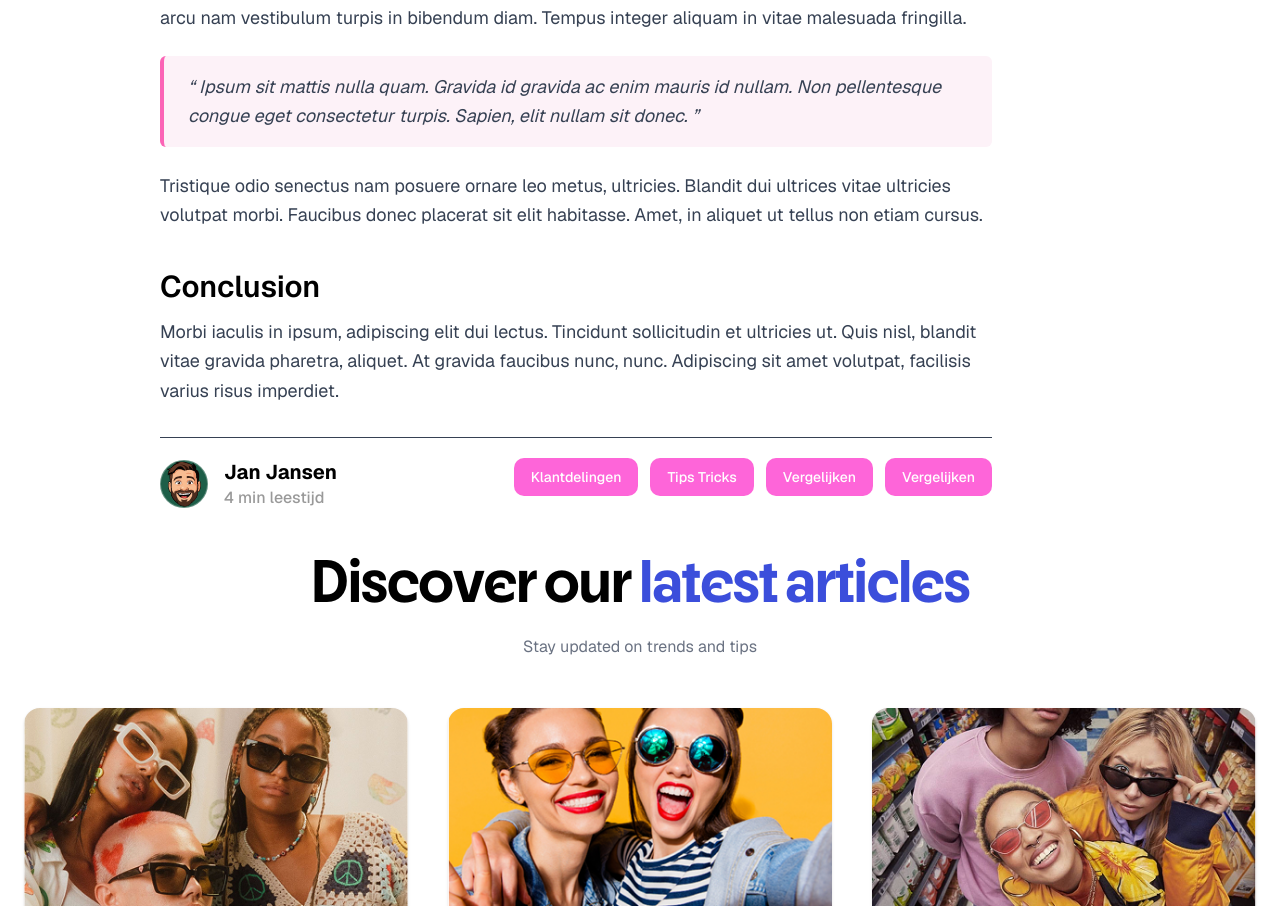
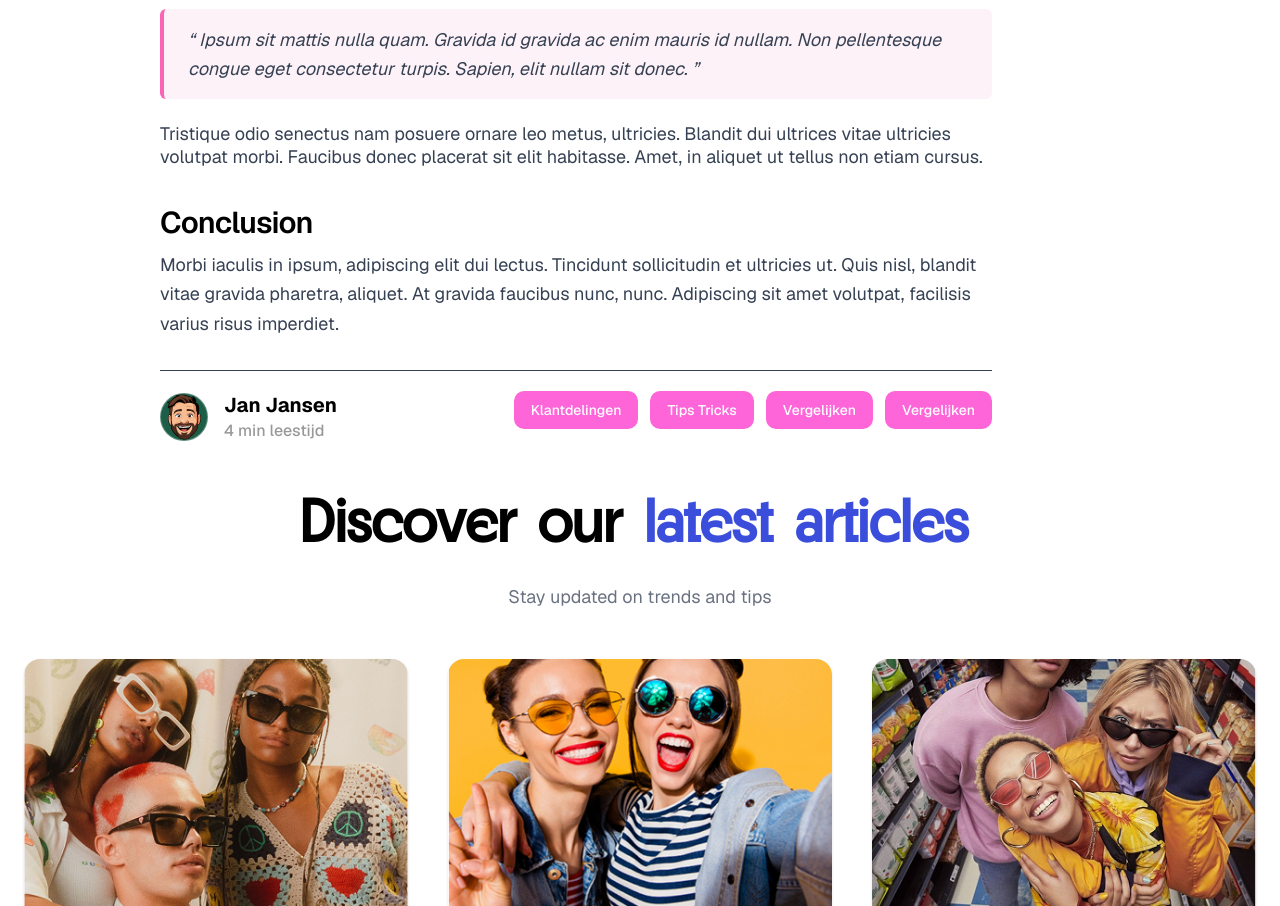
Before and after one commit to RimshaZahidIqbal/vergelijker-react-framer-motion, a React (Vite) app: page /blogdetail in a window 1280 px wide. Shown: the part 1894-2800 px from the top of the page. Built offline with nearby package versions, Linux system fonts and the light colour scheme.

Commit message:
fixing css

```diff
--- a/src/components/sections/CardSection.jsx
+++ b/src/components/sections/CardSection.jsx
@@ -5,29 +5,29 @@ import AnimatedText from "../ui/AnimatedText";
 const CardSection = () => {
     return (
         <>
-            <div className="text-left mb-6 leading-[1.31] tracking-[-0.02em] px-4 sm:px-6 lg:px-10 xl:px-16 2xl:px-24">
+            <div className="text-left mb-6 leading-[1.31] tracking-[-0.02em] w-full py-10 sm:py-14 md:py-16 px-4 sm:px-6 md:px-12">
                 <h1
                     className="
       font-[Neighbor] font-semibold
-      text-[28px] sm:text-[36px] md:text-[48px] lg:text-[58px] xl:text-[62px] 2xl:text-[68px]
-      leading-[1.1] tracking-[-0.02em] text-gray-900
+      text-[28px] sm:text-[36px] md:text-[48px] lg:text-[58px] xl:text-[64px] 2xl:text-[68px]
+      leading-[1.1] tracking-[-0.02em]
     "
                 >
                     {/* Line 1 */}
-                    <div className="flex flex-wrap items-center gap-2 sm:gap-3">
-                        <AnimatedText text="Get your" />
+                    <div className="flex flex-wrap items-center">
+                        <AnimatedText text="Get your" as="h2" className="text-[#212121]" />
 
                         {/* Girl Image */}
                         <img
                             src={GirlImage}
                             alt="Girl Illustration"
-                            className="w-[60px] sm:w-[80px] md:w-[100px] lg:w-[120px] xl:w-[133px] h-auto rounded-full object-cover"
+                            className=" h-8 w-[60px] sm:w-[80px] sm:h-9 md:w-[100px] md:h-10 lg:h-11 lg:w-[120px] xl:w-[133px]  rounded-full object-cover"
                         />
 
                         {/* Circle with Group4 */}
                         <span className="inline-flex items-center justify-center
-        w-8 h-8 sm:w-9 sm:h-9 md:w-10 md:h-10 lg:w-11 lg:h-11
-        rounded-full bg-[#FE65D9]"
+                            w-8 h-8 sm:w-9 sm:h-9 md:w-10 md:h-10 lg:w-11 lg:h-11
+                            rounded-full bg-[#FE65D9]"
                         >
                             <img
                                 src={Group4}
@@ -39,13 +39,12 @@ const CardSection = () => {
 
                     {/* Line 2 */}
                     <div className="flex flex-wrap gap-2 sm:gap-3 mt-2 sm:mt-3">
-                        <AnimatedText className="text-[#3B4EDB]" text="perfect match" />
-                        <AnimatedText text="in" />
+                        <AnimatedText text="perfect match in" as="h2" />
                     </div>
 
                     {/* Line 3 (Left Aligned Fix) */}
                     <div className="mt-1 sm:mt-2 flex items-start">
-                        <AnimatedText text="3 simple steps" />
+                        <AnimatedText text="3 simple steps" as="h2" />
                     </div>
                 </h1>
 
@@ -63,7 +62,7 @@ const CardSection = () => {
 
 
 
-            <div className="grid grid-cols-1 w-full  sm:grid-cols-2 lg:grid-cols-3 gap-1.5 ">
+            <div className=" grid grid-cols-1   sm:grid-cols-2 lg:grid-cols-3 gap-1.5 ">
                 <Card
                     icon={<img src={Group1} alt="Step 01" className="w-6 h-6" />}
                     number="Step 01"
--- a/src/components/sections/ComparisonSection .jsx
+++ b/src/components/sections/ComparisonSection .jsx
@@ -53,15 +53,12 @@ const ComparisonSection = () => {
                     {/* LEFT SIDE HEADING */}
                     <div className="flex flex-wrap leading-tight w-full lg:w-1/2 text-left">
                         <AnimatedText
-                            text="The comparison "
+                            text="The comparison site"
+
                             className="block font-[Neighbor] font-semibold text-3xl sm:text-4xl md:text-5xl lg:text-6xl tracking-[-0.02em]"
                         />
                         <AnimatedText
-                            text="site"
-                            className="block font-[Neighbor] font-semibold text-3xl sm:text-4xl md:text-5xl lg:text-6xl tracking-[-0.02em] text-pink-400"
-                        />
-                        <AnimatedText
-                            text="that puts "
+                            text="that puts"
                             className="block font-[Neighbor] font-semibold text-3xl sm:text-4xl md:text-5xl lg:text-6xl tracking-[-0.02em] text-pink-400"
                         />
                         <AnimatedText
@@ -294,10 +291,24 @@ const ComparisonSection = () => {
                         </div>
 
                         {/* TEXT */}
-                        <AnimatedText
-                            text="Transparent Privacy Policy"
-                            className="font-[Neighbor] text-base sm:text-xl md:text-2xl lg:text-3xl text-center md:text-left leading-snug"
-                        />
+                        <div className="flex flex-col">
+                            <AnimatedText
+                                text="Transparent"
+                                lineBreakChar="\n"
+                                className="font-[Neighbor] text-base sm:text-xl md:text-2xl lg:text-3xl text-center md:text-left leading-snug"
+                            />
+                            <AnimatedText
+                                text="Privacy"
+                                lineBreakChar="\n"
+                                className="font-[Neighbor] text-base sm:text-xl md:text-2xl lg:text-3xl text-center md:text-left leading-snug"
+                            />
+                            <AnimatedText
+                                text="Policy"
+                                lineBreakChar="\n"
+                                className="font-[Neighbor] text-base sm:text-xl md:text-2xl lg:text-3xl text-center md:text-left leading-snug"
+                            />
+
+                        </div>
                     </div>
 
                 </div>
--- a/src/components/sections/Footer.jsx
+++ b/src/components/sections/Footer.jsx
@@ -44,7 +44,7 @@ const Footer = () => {
     };
 
     return (
-        <div className="relative flex flex-col items-center w-full bg-[#0C0C0C] rounded-3xl mt-32">
+        <footer className="relative flex flex-col items-center w-full bg-[#0C0C0C] rounded-3xl mt-32">
 
             <div className="relative w-full flex justify-center z-20 -translate-y-1/2">
                 <FooterTopSection />
@@ -55,7 +55,7 @@ const Footer = () => {
             <div className="w-full bg-[#0C0C0C] rounded-3xl py-12 px-6 relative text-white/80 overflow-hidden">
                 <div className="flex flex-col md:flex-row md:justify-between items-center gap-4 mb-12 relative z-10">
 
-                    <div className="flex flex-between gap-5">
+                    <div className="flex justify-between gap-5">
 
                         {["Home", "Blogs", "Vergelijkingen", "Over ons"].map((text, i) => (
                             <RoundedButton
@@ -79,7 +79,7 @@ const Footer = () => {
 
                 <hr className="border-white/20 mb-8" />
 
-                <div className="block md:hidden mb-12 relative z-10">
+                <div className="block md:hidden mb-12 sticky z-12 bottom-0">
                     {Object.entries(sections).map(([title, items]) => (
                         <FooterAccordion key={title} title={title}>
                             <ul className="space-y-2 text-white/80">{items.map((i, j) => <li key={j}>{i}</li>)}</ul>
@@ -120,13 +120,13 @@ const Footer = () => {
                             <a href="#"><FaLinkedinIn /></a>
                         </div>
                         <p className="text-xs text-white/60">
-                            © Copyright 2025, Vergelijker Engels. All Rights Reserved
+                            © Copyright  {new Date().getFullYear()} , Vergelijker Engels. All Rights Reserved
                         </p>
                     </div>
                 </div>
             </div>
 
-        </div>
+        </footer>
     );
 };
 
--- a/src/components/sections/InfoSection.jsx
+++ b/src/components/sections/InfoSection.jsx
@@ -1,38 +1,39 @@
 import React from 'react'
 import AnimatedText from '../ui/AnimatedText'
+import Spacer from '../ui/Spacer'
+import { div } from 'motion/react-client'
 
 const InfoSection = () => {
     return (
-        <div className="flex items-center justify-center">
-            <div className="text-center mb-6 leading-[1.31] tracking-[-0.02em]">
-                <h2
-                    className="font-[Neighbor] font-semibold text-[62px] leading-[103%] tracking-[-0.02em] max-w-2xl text-gray-900"
-                >
-                    {/* Line 1 */}
-                    <span className="inline-flex gap-3">
-                        <AnimatedText text="Smart choices" />
-                        <AnimatedText className="text-[#FE65D9]" text="start with" />
-                    </span>
+        <div>
+            <Spacer len="1" />
+            <div className="flex items-center justify-center ">
 
-                    {/* Line 2 */}
-                    <span className="inline-flex gap-3 justify-center w-full">
-                        <AnimatedText className="text-[#FE65D9]" text="good" />
-                        <AnimatedText text="information" />
-                    </span>
-                </h2>
-
-                <p
-                    className="
+                <div className="text-center ">
+                    <AnimatedText
+                        text="Smart choices start"
+                        lineBreakChar="\n"
+                        Tag='h2'
+                        className="font-[Neighbor] font-medium text-[41px]  lg:text-[64px] leading-[100%]  tracking-[-0.03em] max-w-2xl text-[#212121]"
+                    />
+                    <AnimatedText
+                        text="with good information"
+                        lineBreakChar="\n"
+                        Tag='h2'
+                        className="font-[Neighbor] font-medium text-[41px]  lg:text-[64px] leading-[100%]  tracking-[-0.03em] max-w-2xl text-[#212121]"
+                    />
+                    <p
+                        className="
                     w-full font-normal
                     text-[10px] sm:text-[12px] md:text-[14px] lg:text-[16px]
-                    leading-[149%] text-center
+                    leading-[1.5] text-center tracking-[0em]
                     max-w-xl mx-auto mt-6
                 "
-                >
-                    We give you clear, unbiased insights so you can make <br /> smarter choices with confidence.
-                </p>
+                    >
+                        We give you clear, unbiased insights so you can make <br /> smarter choices with confidence.
+                    </p>
+                </div>
             </div>
-
         </div>
     )
 }
--- a/src/components/sections/InsuranceSection.jsx
+++ b/src/components/sections/InsuranceSection.jsx
@@ -49,8 +49,8 @@ const ComparisonSection = () => {
                         key={f.id}
                         onClick={() => setActiveIndex(index)}
                         className={`rounded-full px-4 sm:px-5 lg:px-6 py-2 border text-xs sm:text-sm lg:text-base font-medium transition-colors duration-300 ${active.id === f.id
-                                ? "bg-[#3B4EDB] text-white"
-                                : "bg-white text-gray-800 border-gray-300 hover:bg-gray-100"
+                            ? "bg-[#3B4EDB] text-white"
+                            : "bg-white text-gray-800 border-gray-300 hover:bg-gray-100"
                             }`}
                     >
                         {f.label}
--- a/src/components/sections/Navbar.jsx
+++ b/src/components/sections/Navbar.jsx
@@ -23,7 +23,7 @@ const Navbar = () => {
     // ✅ NavLink Component (uses react-router Link)
     const NavLink = ({ children, to }) => (
         <motion.div
-            className="relative font-medium text-black flex flex-col items-start"
+            className="relative font-medium text-[#212121] flex flex-col items-start"
             initial="hidden"
             whileHover="visible"
         >
@@ -49,7 +49,7 @@ const Navbar = () => {
     );
 
     return (
-        <nav className="w-full bg-white sticky top-0 left-0 z-50">
+        <nav className="w-full bg-white gap-x-6 gap-y-6 top-0 left-0 z-50">
             <div className="max-w-7xl mx-auto px-4 sm:px-6 lg:px-8 flex items-center justify-between h-16">
                 {/* Logo */}
                 <motion.img
@@ -95,7 +95,7 @@ const Navbar = () => {
                     initial={{ opacity: 0, y: -20 }}
                     animate={{ opacity: 1, y: 0 }}
                     exit={{ opacity: 0, y: -20 }}
-                    className="md:hidden bg-white shadow-md px-6 py-6 space-y-4"
+                    className="md:hidden bg-white text-[#212121] shadow-md px-6 py-6 text-[1.125rem] font-normal leading-6 tracking-[0em] space-y-6"
                 >
                     <NavLink to="/">Home</NavLink>
                     <NavLink to="#">Over ons</NavLink>
--- a/src/components/ui/AnimatedText.jsx
+++ b/src/components/ui/AnimatedText.jsx
@@ -2,8 +2,12 @@
 import React, { useRef } from "react";
 import { motion, useInView } from "framer-motion";
 
-const AnimatedText = ({ text, className = "" }) => {
-    const words = text.split(" ");
+const AnimatedText = ({
+    text,
+    as: Tag = "p",
+    className = "",
+    lineBreakChar = "\n", // split character for new lines
+}) => {
     const ref = useRef(null);
     const isInView = useInView(ref, { once: false, margin: "-50px" });
 
@@ -20,25 +24,44 @@ const AnimatedText = ({ text, className = "" }) => {
         }),
     };
 
+    // Normalize input
+    const segments =
+        typeof text === "string"
+            ? [{ value: text, color: "" }]
+            : Array.isArray(text)
+                ? text
+                : [];
+
     return (
-        <div ref={ref} className="flex flex-wrap gap-x-2 justify-center">
-            {words.map((word, wi) => (
-                <span key={wi} className="flex">
-                    {word.split("").map((letter, li) => (
+        <Tag ref={ref} className={`flex flex-col  ${className}`}>
+            {segments.map((segment, si) =>
+                segment.value
+                    .split(lineBreakChar)
+                    .map((line, liIndex) => (
+                        <span
+                            key={`${si}-line-${liIndex}`}
+                            className={`flex flex-wrap gap-x-2  ${segment.color}`}
+                        >
+                            {line.split(" ").map((word, wi) => (
+                                <span key={`${si}-${liIndex}-${wi}`} className="flex">
+                                    {word.split("").map((letter, ci) => (
                                         <motion.span
-                            key={li}
+                                            key={`${si}-${liIndex}-${wi}-${ci}`}
                                             variants={letterVariant}
                                             initial="initial"
                                             animate={isInView ? "animate" : "initial"}
-                            custom={wi * 10 + li}
-                            className={className}
+                                            custom={si * 100 + liIndex * 50 + wi * 10 + ci}
                                         >
                                             {letter}
                                         </motion.span>
                                     ))}
+                                    &nbsp;
                                 </span>
                             ))}
-        </div>
+                        </span>
+                    ))
+            )}
+        </Tag>
     );
 };
 
--- a/src/components/ui/Card.jsx
+++ b/src/components/ui/Card.jsx
@@ -58,15 +58,7 @@ const Card = ({
   className = ""
 }) => {
   return (
-    <motion.div
-      initial={{ opacity: 0, y: 40 }}
-      animate={{ opacity: 1, y: 0 }}
-      whileHover={{ scale: 1.03, rotate: 1 }}
-      transition={{ duration: 0.5, ease: "easeOut" }}
-      className={`p-4 sm:p-6 lg:p-8 rounded-xl border m-2
-        bg-[#D6EC5D]/11 border-[#212121]/20
-        relative flex flex-col gap-4 ${className}`}
-    >
+    <div className={`p-[.75rem] sm:p-6 lg:p-8 rounded-xl border m-2bg-[#D6EC5D]/11 border-[#212121]/20 relative flex flex-col gap-4 ${className}`}>
       {/* Top Section */}
       <div className="flex justify-between items-center">
         <div className="bg-[#FE65D9] p-2 sm:p-3 rounded-[.5rem] flex-shrink-0">
@@ -95,7 +87,7 @@ const Card = ({
           </li>
         ))}
       </ul>
-    </motion.div>
+    </div>
   );
 };
 
--- /dev/null
+++ b/src/components/ui/Spacer.jsx
@@ -0,0 +1,25 @@
+import React from "react";
+
+const Spacer = ({ len = "8" }) => {
+    // Base styling for all spacers
+    const base = "w-full pointer-events-none";
+
+    // Different sizes (like your CSS min-height values)
+    const sizes = {
+        8: "min-h-[7.125rem] md:min-h-[5rem]",
+        7: "min-h-[7.9375rem] md:min-h-[5rem]",
+        6: "min-h-[6.875rem] md:min-h-[3rem]",
+        5: "min-h-[6.1875rem] md:min-h-[4rem]",
+        4: "min-h-[3.125rem] md:min-h-[2.5rem]",
+        3: "min-h-[2.1875rem] md:min-h-[1.85rem]",
+        2: "min-h-[5rem] md:min-h-[4rem]",
+        1: "min-h-[3.75rem] md:min-h-[2.5rem]",
+    };
+
+    // Choose size by variant name
+    const appliedSize = '' + (sizes[len] || sizes[2]);
+
+    return <div className={`${base} ${appliedSize}`} />;
+};
+
+export default Spacer;
--- a/src/index.css
+++ b/src/index.css
@@ -2,7 +2,7 @@
 @import url('https://fonts.googleapis.com/css2?family=Geist:wght@100..900&family=Roboto:ital,wght@0,100..900;1,100..900&display=swap');
 @import "tailwindcss";
 
-/* Neighbor local font */
+/* Local font */
 @font-face {
     font-family: "Neighbor";
     src: url("/fonts/Neighbor/fonnts.com-Neighbor_Regular.otf") format("opentype");
@@ -10,36 +10,37 @@
     font-style: normal;
 }
 
-@font-face {
-    font-family: "Neighbor";
-    src: url("/fonts/Neighbor/fonnts.com-Neighbor_Medium.otf") format("opentype");
-    font-weight: 500;
-    font-style: normal;
-}
-
-@font-face {
-    font-family: "Neighbor";
-    src: url("/fonts/Neighbor/fonnts.com-Neighbor_Bold.otf") format("opentype");
-    font-weight: 700;
-    font-style: normal;
-}
-
 body {
     font-family: 'Geist', sans-serif;
 }
 
-@keyframes scroll-left {
-    from {
-        transform: translateX(0);
+/* Typography using responsive Tailwind utilities */
+@layer base {
+    h1 {
+        @apply text-4xl md:text-5xl lg:text-6xl xl:text-7xl leading-[1] font-medium tracking-tight text-balance;
     }
 
-    to {
-        transform: translateX(-25%);
+    h2 {
+        @apply text-3xl md:text-4xl lg:text-5xl xl:text-6xl leading-[1] font-medium tracking-tight text-balance;
+    }
+
+    h3 {
+        @apply text-2xl md:text-3xl lg:text-4xl xl:text-5xl leading-[1] font-medium tracking-tight text-balance;
+    }
+
+    h4 {
+        @apply text-xl md:text-2xl lg:text-3xl leading-[1] font-medium tracking-normal text-balance;
+    }
+
+    h5 {
+        @apply text-lg md:text-xl lg:text-2xl leading-[1] font-medium tracking-normal text-balance;
+    }
+
+    h6 {
+        @apply text-base md:text-lg lg:text-xl leading-[1] font-medium tracking-normal text-balance;
+    }
+
+    p {
+        @apply text-base md:text-lg leading-tight mb-0;
     }
 }
-
-
-.marquee-content {
-    animation: scroll-left 25s linear infinite;
-    width: max-content;
-}
--- a/tailwind.config.js
+++ b/tailwind.config.js
@@ -1,6 +1,6 @@
 /** @type {import('tailwindcss').Config} */
 export default {
-    content: ["./src/**/*.{html,js,jsx,ts,tsx}"],
+    content: ["./src/**/*.{html,js,jsx,ts,tsx,css}"],
     theme: {
         extend: {
             fontFamily: {
```
Lines whose indentation alone changed are shown as unchanged.
